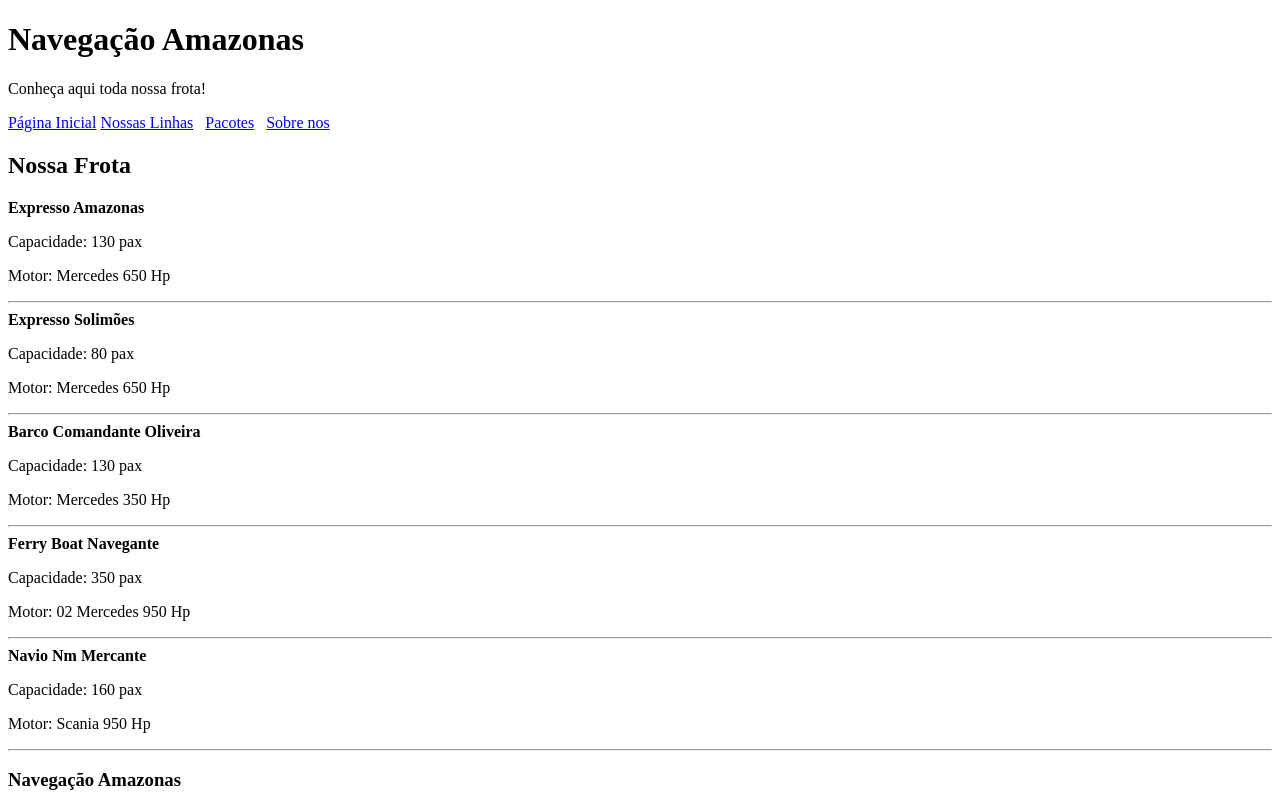
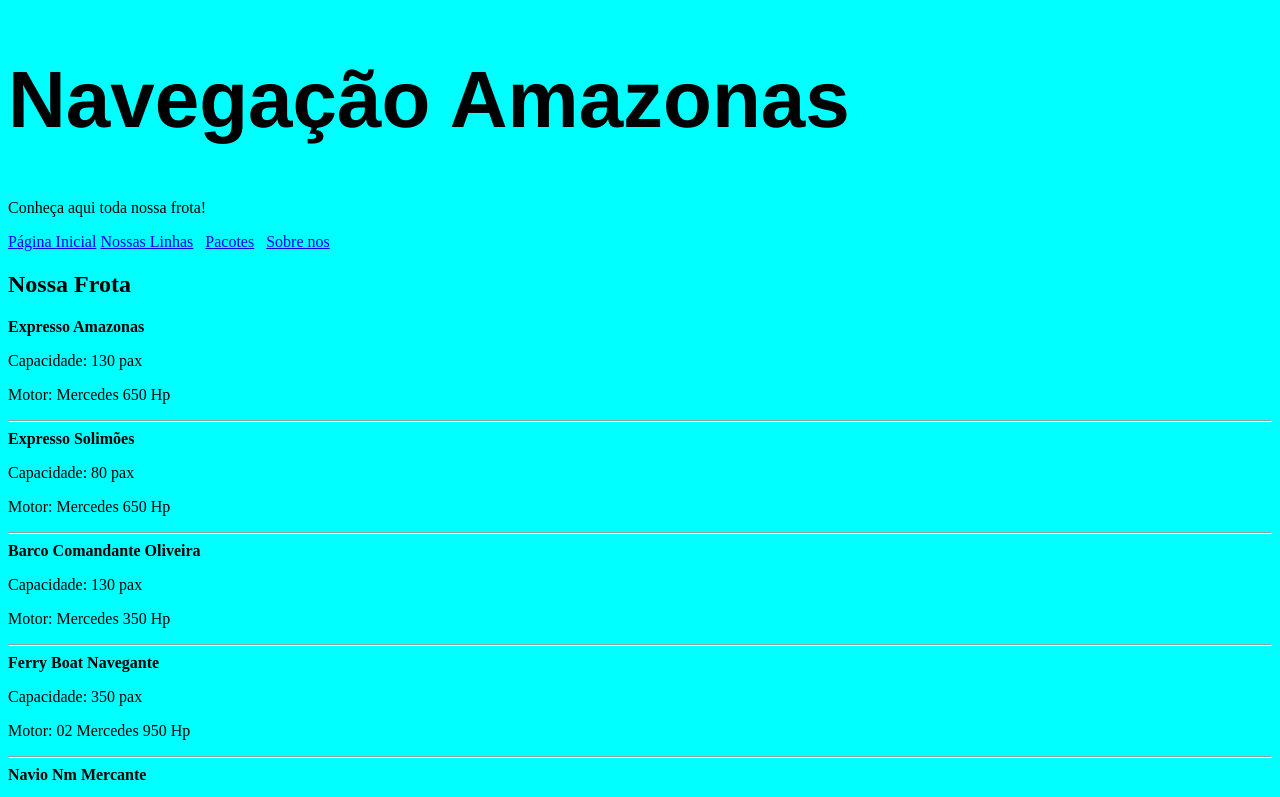
Before and after one commit to Ronison-Melo/Projeto-HTML-e-CSS, a plain HTML site: page frota.html in a window 1280 px wide. Shown: the top 797 px of the page. Drawn offline with Linux system fonts and the light colour scheme.

Commit message:
segunda_atualização_css

```diff
--- a/estilo.css
+++ b/estilo.css
@@ -2,3 +2,6 @@ h1{
     font-size: 80px;
     font-family: 'Franklin Gothic Medium', 'Arial Narrow', Arial, sans-serif;
 }
+body{
+    background-color: aqua;
+}
--- a/frota.html
+++ b/frota.html
@@ -5,6 +5,7 @@
     <meta http-equiv="X-UA-Compatible" content="IE=edge">
     <meta name="viewport" content="width=device-width, initial-scale=1.0">
     <title>Navegação Amazonas | Frota</title>
+    <link rel="stylesheet" href="estilo.css">
 </head>
 <body>
     <header>
```
Also changed, not shown: linhas.html (+1 -0 lines), pacotes.html (+1 -0 lines), sobre.html (+1 -0 lines).
